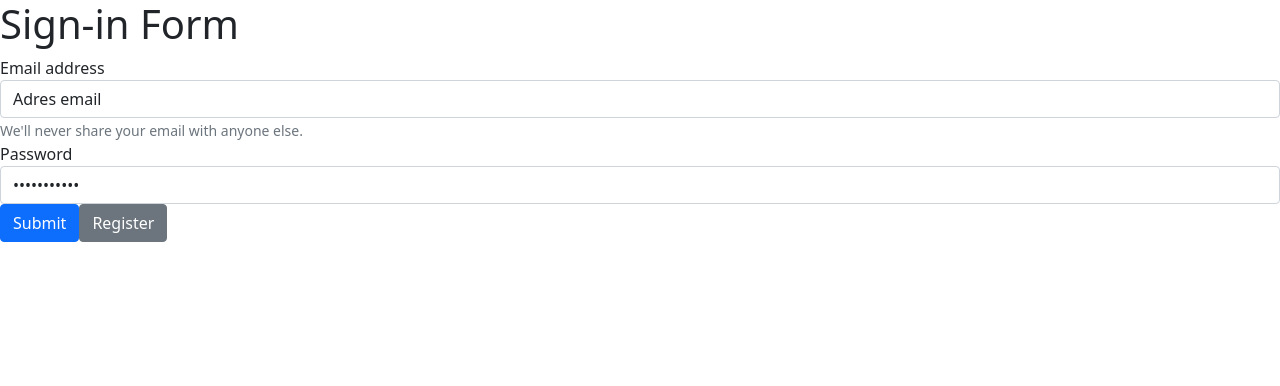
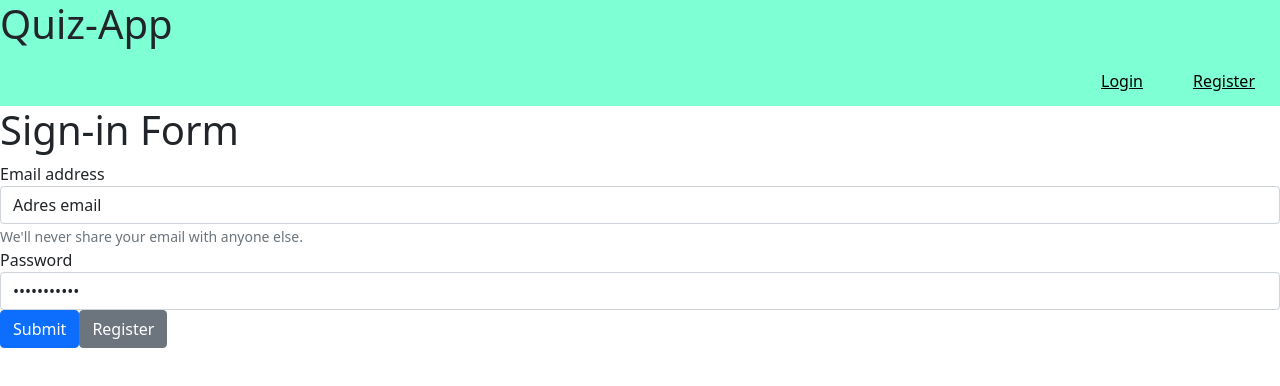
Before and after one commit to filipio/BD, an Angular app in the folder quiz-app/: page /login in a window 1280 px wide. Shown: the top 386 px of the page. Built offline with nearby package versions, Linux system fonts and the light colour scheme.

Commit message:
Add header

```diff
--- a/quiz-app/package.json
+++ b/quiz-app/package.json
@@ -27,7 +27,7 @@
     "zone.js": "~0.10.2"
   },
   "devDependencies": {
-    "@angular-devkit/build-angular": "^0.1100.7",
+    "@angular-devkit/build-angular": "~0.1100.2",
     "@angular/cli": "~11.0.2",
     "@angular/compiler-cli": "~11.0.1",
     "@types/jasmine": "~3.6.0",
--- a/quiz-app/src/app/app.module.ts
+++ b/quiz-app/src/app/app.module.ts
@@ -8,6 +8,7 @@ import { ReactiveFormsModule } from '@angular/forms';
 import {LoginComponent} from '../app/login/login.component';
 import { RegisterComponent } from './register/register.component';
 import { HomeComponent } from './home/home.component';
+import { HeaderComponent } from './header/header.component';
 
 
 @NgModule({
@@ -15,7 +16,8 @@ import { HomeComponent } from './home/home.component';
     AppComponent,
     LoginComponent,
     RegisterComponent,
-    HomeComponent
+    HomeComponent,
+    HeaderComponent
   ],
   imports: [
     BrowserModule,
--- /dev/null
+++ b/quiz-app/src/app/header/header.component.css
@@ -0,0 +1,36 @@
+.header {
+    background-color: aquamarine;
+  }
+
+  .menu > ul {
+    list-style: none;
+    margin: 0;
+    padding: 0;
+    display: flex;
+    justify-content: center;
+    align-items: center;
+    height: 50px;
+    position: relative;
+    width: 100%;
+  }
+
+  ul li {
+    margin: 0px 25px;
+  }
+
+  a {
+    color: black;
+  }
+
+  ul.userbox {
+    position: absolute;
+    right: 0;
+    top: 0;
+    list-style: none;
+    margin: 0;
+    padding: 0;
+    display: flex;
+    justify-content: center;
+    align-items: center;
+    height: 50px;
+  }
--- /dev/null
+++ b/quiz-app/src/app/header/header.component.html
@@ -0,0 +1,16 @@
+<div class="header">
+    <h1>Quiz-App</h1>
+    <div class="menu">
+      <ul>
+        <li *ngIf="isLoggedIn()" ><a routerLink="/home">Home</a></li>
+        <ul class="userbox" *ngIf="isLoggedIn()">
+          <li>{{userInfo.FirstName}}</li>
+          <li><a routerLink="/login" (click)="logOut()">Log Out</a></li>
+        </ul>
+        <ul class="userbox" *ngIf="!isLoggedIn()">
+          <li><a routerLink="/login">Login</a></li>
+          <li><a routerLink="/register">Register</a></li>
+        </ul>
+      </ul>
+    </div>
+</div>
--- /dev/null
+++ b/quiz-app/src/app/header/header.component.ts
@@ -0,0 +1,30 @@
+import { Component, OnInit } from '@angular/core';
+import { DbServiceService } from 'src/app/services/db-service.service';
+
+@Component({
+  selector: 'app-header',
+  templateUrl: './header.component.html',
+  styleUrls: ['./header.component.css']
+})
+export class HeaderComponent implements OnInit {
+
+  constructor(private service: DbServiceService) { }
+
+  userInfo: any;
+  ngOnInit(): void {
+
+  }
+
+  public isLoggedIn(): boolean {
+    if(this.service.currUser!==undefined){
+      this.userInfo = this.service.getUser();
+      console.log(this.userInfo);
+      return true;
+    }
+    else return false;
+  }
+  public logOut(){
+    this.userInfo=undefined;
+    this.service.currUser=undefined;
+  }
+}
--- a/quiz-app/src/app/home/home.component.html
+++ b/quiz-app/src/app/home/home.component.html
@@ -1 +1,3 @@
+<app-header></app-header>
 <h1>HOME IS WORKING!</h1>
+<li></li>
--- a/quiz-app/src/app/login/login.component.html
+++ b/quiz-app/src/app/login/login.component.html
@@ -1,3 +1,4 @@
+<app-header></app-header>
 <form [formGroup]="addForm">
   <h1>Sign-in Form</h1>
   <div class="form-group">
--- a/quiz-app/src/app/register/register.component.html
+++ b/quiz-app/src/app/register/register.component.html
@@ -1,3 +1,4 @@
+<app-header></app-header>
 <form [formGroup]="addForm" (ngSubmit)="onSubmit()">
     <h1>Sign-up Form</h1>
     <div class="form-group">
```
Also changed, not shown: quiz-app/src/app/home/home.component.ts (+6 -2 lines), 1 other file (tests, documents, lock files or other folders).
